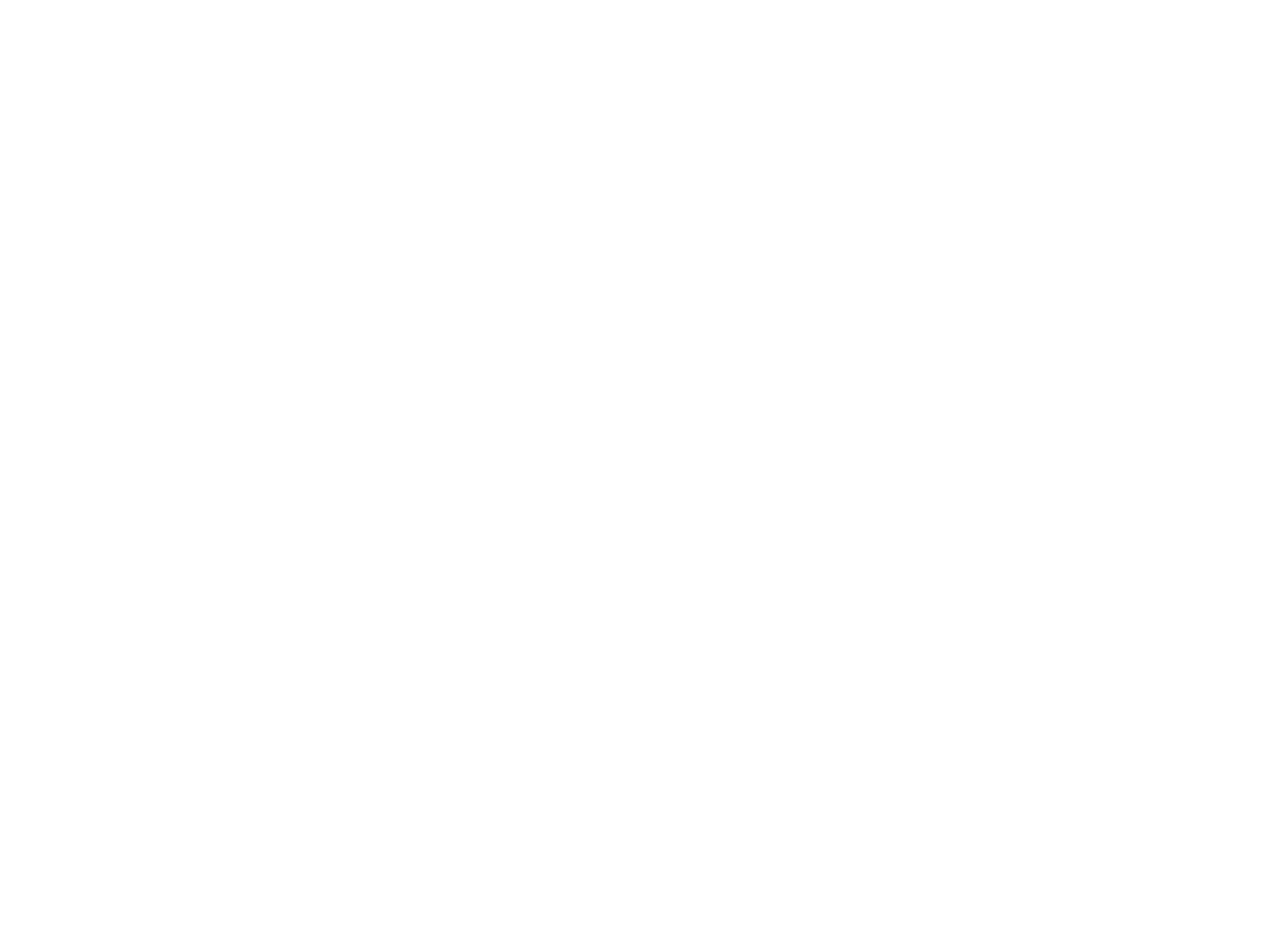
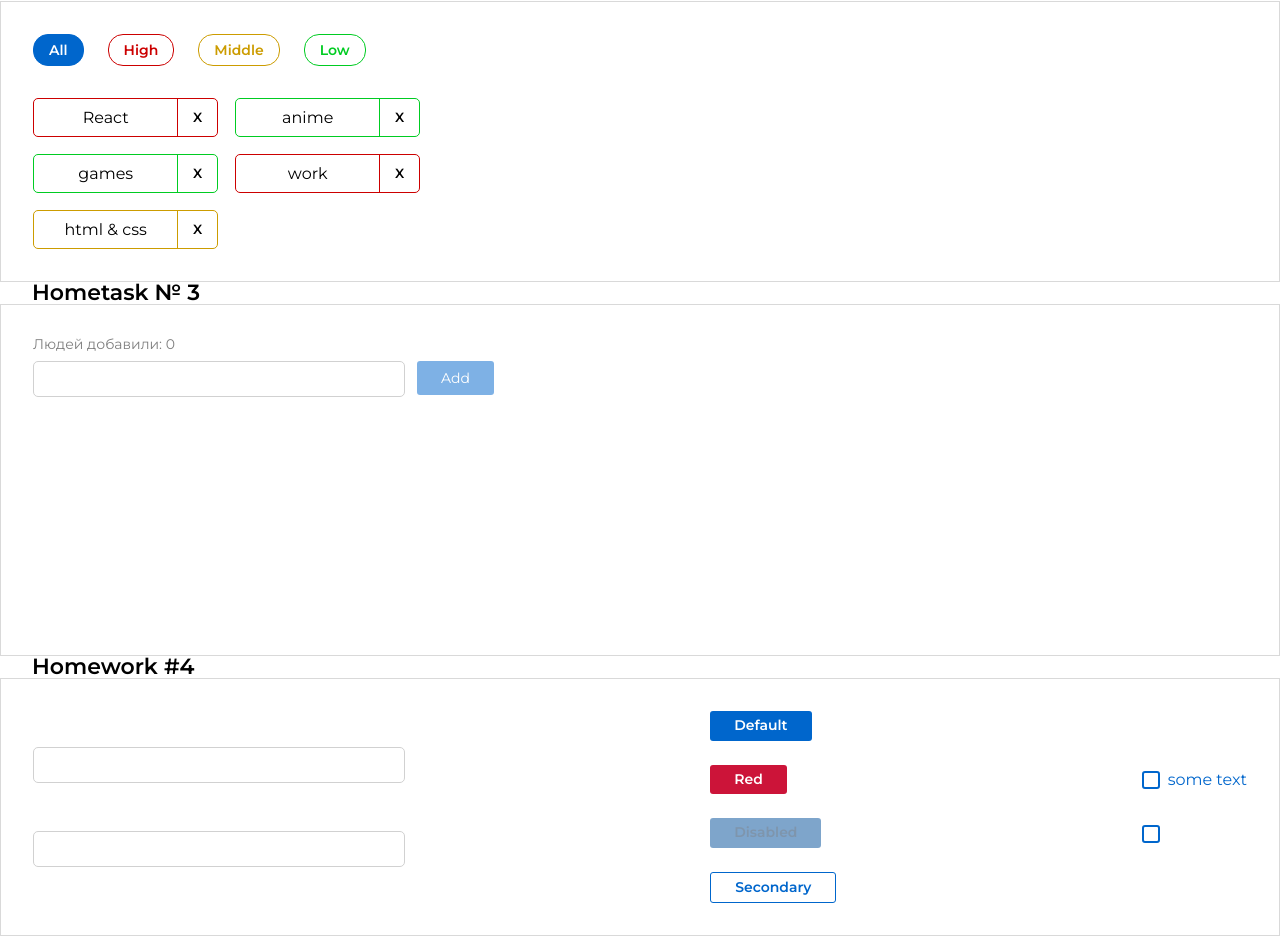
Before and after one commit to akach-dev/home-front-tuesday, a React (Create React App) app: page /#/pre-junior in a window 1280 px wide. Before the commit this address led to /. Shown: the part 449-1385 px from the top of the page. Before the commit the page ends 800 px from the top, so only its background shows below. Built offline with nearby package versions, Linux system fonts and the light colour scheme.

Commit message:
lesson HW4 done

```diff
--- a/src/s1-main/App.tsx
+++ b/src/s1-main/App.tsx
@@ -3,15 +3,16 @@
 import HW1 from '../s2-homeworks/hw01/HW1'
 import HW2 from "../s2-homeworks/hw02/HW2";
 import HW3 from "../s2-homeworks/hw03/HW3";
+import HW4 from "../s2-homeworks/hw04/HW4";
 
 function App() {
   return (
      <div className={s.App}>
-       {/*<HW1/>*/}
+       <HW1/>
        {/*раскомментировать по ходу выполнения*/}
-       {/*<HW2/>*/}
+       <HW2/>
        <HW3/>
-       {/*<HW4/>*/}
+       <HW4/>
 
        {/*при выполнении дз 5 и более - закомментировать здесь дз 1-4, так как они есть внутри дз 5*/}
        {/*<HW5/>*/}
--- a/src/s2-homeworks/hw04/HW4.tsx
+++ b/src/s2-homeworks/hw04/HW4.tsx
@@ -15,7 +15,7 @@
        <div className={s2.hwTitle}>Homework #4</div>
        {/*демонстрация возможностей компонент:*/}
        <div className={s2.hw}>
-                <Stand />
+         <Stand/>
        </div>
      </div>
   )
--- a/src/s2-homeworks/hw04/Stand.tsx
+++ b/src/s2-homeworks/hw04/Stand.tsx
@@ -1,4 +1,4 @@
-import React, { useState } from 'react'
+import React, {useState} from 'react'
 import s from './Stand.module.css'
 import SuperInputText from './common/c1-SuperInputText/SuperInputText'
 import SuperCheckbox from './common/c3-SuperCheckbox/SuperCheckbox'
--- a/src/s2-homeworks/hw04/common/c1-SuperInputText/SuperInputText.module.css
+++ b/src/s2-homeworks/hw04/common/c1-SuperInputText/SuperInputText.module.css
@@ -2,19 +2,30 @@
 }
 
 .input {
+    height: 36px;
+    width: 100%;
+    padding-left: 15px;
+    border-radius: 5px;
+    border: 1px solid #D1D1D1;
+    outline: none;
 }
 
 .inputWrapper {
+    min-width: 372px;
+
 }
 
 .superInput {
 }
 
 .errorInput {
+    border: 1px solid #CC1439;
 }
 
 .errorInput:focus {
 }
 
 .error {
+    color: #CC1439;
+    font-size: 10px;
 }
--- a/src/s2-homeworks/hw04/common/c1-SuperInputText/SuperInputText.tsx
+++ b/src/s2-homeworks/hw04/common/c1-SuperInputText/SuperInputText.tsx
@@ -56,6 +56,12 @@
 
   return (
      <div className={s.inputWrapper}>
+           <span
+              id={id ? id + '-span' : undefined}
+              className={finalSpanClassName}
+           >
+                {error}
+            </span>
        <input
           id={id}
           type={'text'}
@@ -64,12 +70,7 @@
           className={finalInputClassName}
           {...restProps} // отдаём инпуту остальные пропсы если они есть (value например там внутри)
        />
-            <span
-                id={id ? id + '-span' : undefined}
-                className={finalSpanClassName}
-            >
-                {error}
-            </span>
+
      </div>
   )
 }
--- a/src/s2-homeworks/hw04/common/c2-SuperButton/SuperButton.module.css
+++ b/src/s2-homeworks/hw04/common/c2-SuperButton/SuperButton.module.css
@@ -1,36 +1,59 @@
 .button {
+    padding: 5px 24px;
+    border-radius: 3px;
+    text-transform: capitalize;
+    font-size: 14px;
+    font-weight: 600;
+    line-height: 1.4;
+    transition: all 0.3s ease;
+    color: white;
 }
 
 .disabled {
 }
 
 .secondary {
+    background-color: transparent;
+    border: 1px solid #06C;
+    color: #06C
 }
 
 .default {
+    background-color: #06C;
 }
 
 .red {
+    background-color: #CC1439;
+
 }
 
 .default:hover {
+    background-color: #0080FF;
 }
 
 .red:hover {
+    background-color: #FF1A47;
 }
 
 .secondary:hover {
+    background: #E5F0FA
 }
 
 
 .default:active {
+    background: #0059B2;
 }
 
 .secondary:active {
+    background: #C9E5FF;
 }
 
 .red:active {
+    background: #B21232;
 }
 
 .button:disabled {
+    opacity: 0.5;
+    background: #004D99;
+    color: #002E5C
 }
--- a/src/s2-homeworks/hw04/common/c2-SuperButton/SuperButton.tsx
+++ b/src/s2-homeworks/hw04/common/c2-SuperButton/SuperButton.tsx
@@ -18,11 +18,12 @@
    }
 ) => {
   const finalClassName = s.button
-        // + (disabled
-        //         ? ...
-        //         : xType === 'red'
-        //             ? ...
-        + (className ? ' ' + className : '') // задачка на смешивание классов
+     + (disabled ? ' ' + s.disabled : '')
+     + (xType === 'red' ? ' ' + s.red : '')
+     + (xType === 'secondary' ? ' ' + s.secondary : '')
+     + (!xType ? ' ' + s.default : '')
+     + (className ? ' ' + className : '')
+  // задачка на смешивание классов
 
   return (
      <button
--- a/src/s2-homeworks/hw04/common/c3-SuperCheckbox/SuperCheckbox.tsx
+++ b/src/s2-homeworks/hw04/common/c3-SuperCheckbox/SuperCheckbox.tsx
@@ -27,7 +27,8 @@
    }
 ) => {
   const onChangeCallback = (e: ChangeEvent<HTMLInputElement>) => {
-        // задачка на написание онченджа
+    if (onChange) onChange(e)
+    if (onChangeChecked) onChangeChecked(e.currentTarget.checked)
 
   }
 
```
Lines whose indentation alone changed are shown as unchanged.
